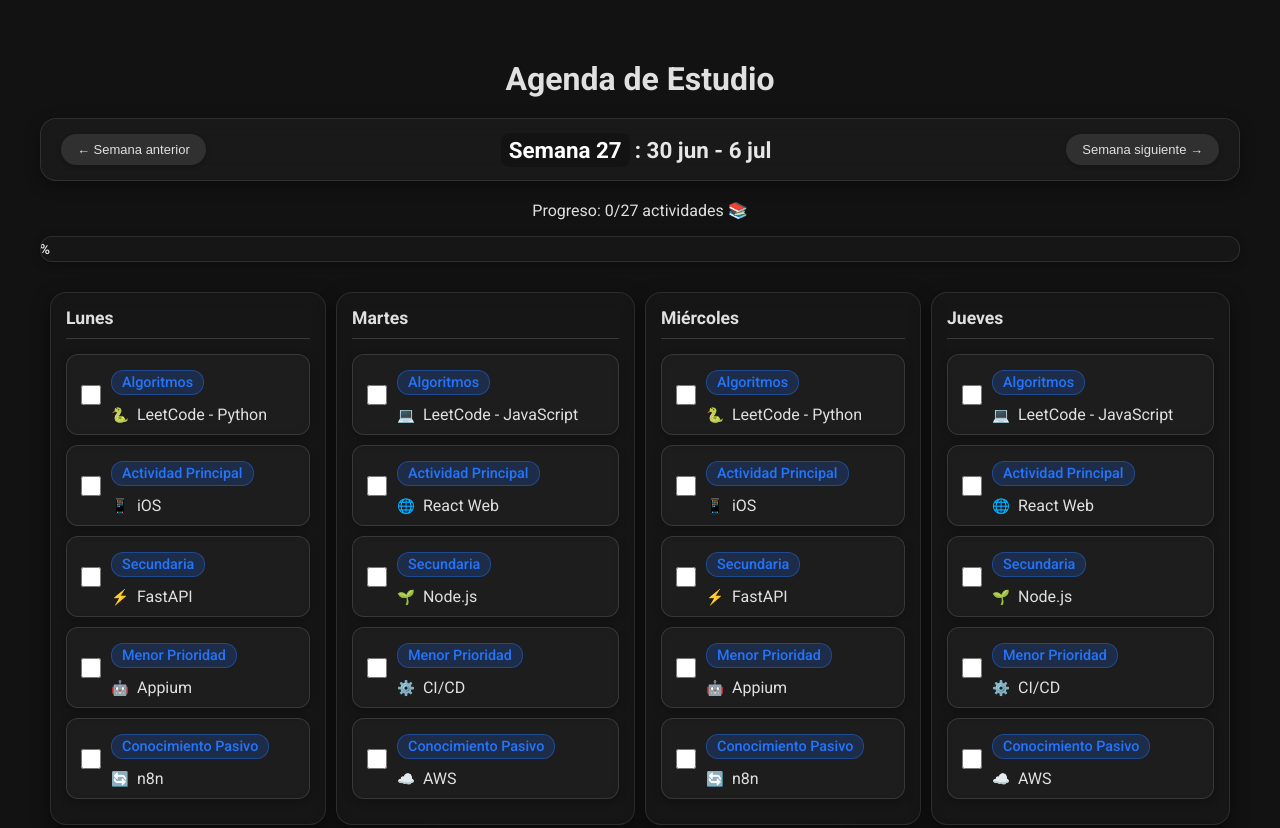
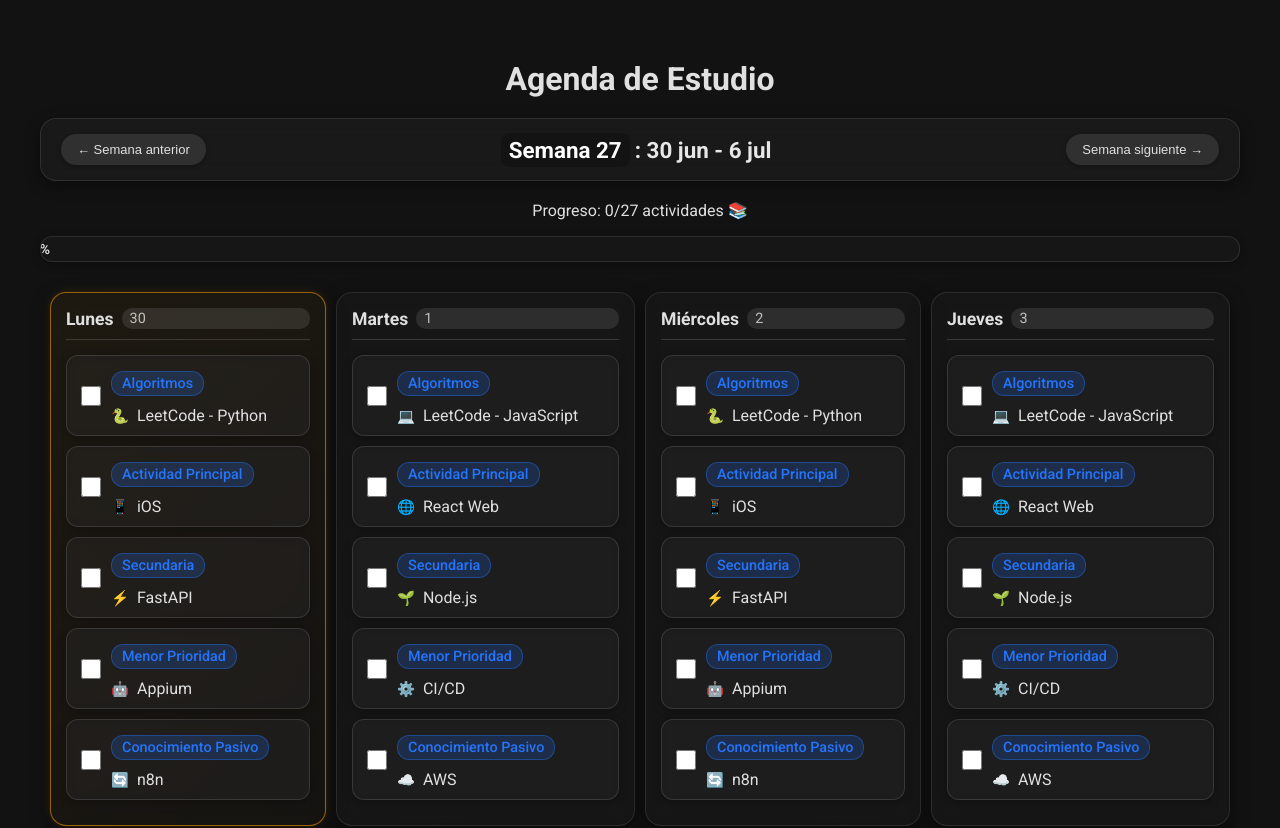
Before and after one commit to cesaroer/study_planner, a React (Create React App) app: page / in a window 1280 px wide. Shown: the top 828 px of the page. Built offline with nearby package versions, Linux system fonts and the light colour scheme; the HTML template or start-up script is replaced by a standard one.

Commit message:
Fixed modal view and todays indicator

```diff
--- a/package.json
+++ b/package.json
@@ -3,6 +3,7 @@
   "version": "0.1.0",
   "private": true,
   "dependencies": {
+    "date-fns": "^4.1.0",
     "react": "^18.2.0",
     "react-dom": "^18.2.0",
     "react-scripts": "5.0.1"
--- a/src/App.js
+++ b/src/App.js
@@ -5,13 +5,17 @@ import DayView from './components/DayView';
 import DayDetailModal from './components/DayDetailModal';
 import { defaultActivities } from './data/defaultActivities';
 import ProgressBar from './components/ProgressBar';
+import { format, startOfWeek, addDays, parseISO } from 'date-fns';
+import { es } from 'date-fns/locale';
 
 export default function App() {
   const [currentWeek, setCurrentWeek] = useState(() => {
+    // Get current date
     const today = new Date();
-    const monday = new Date(today);
-    monday.setDate(today.getDate() - today.getDay() + (today.getDay() === 0 ? -6 : 1));
-    return monday.toISOString().split('T')[0];
+    // Get the start of the current week (Monday)
+    const monday = startOfWeek(today, { weekStartsOn: 1 });
+    // Format as YYYY-MM-DD
+    return format(monday, 'yyyy-MM-dd');
   });
 
   const [weeksData, setWeeksData] = useLocalStorage('studyPlannerData', {});
@@ -49,9 +53,9 @@ export default function App() {
   };
 
   const navigateWeek = (direction) => {
-    const date = new Date(currentWeek);
-    date.setDate(date.getDate() + (direction === 'next' ? 7 : -7));
-    setCurrentWeek(date.toISOString().split('T')[0]);
+    const currentMonday = parseISO(currentWeek);
+    const newMonday = addDays(currentMonday, direction === 'next' ? 7 : -7);
+    setCurrentWeek(format(newMonday, 'yyyy-MM-dd'));
   };
 
   // Calculate progress
@@ -77,6 +81,34 @@ export default function App() {
   }, {});
 
   const days = ['Lunes', 'Martes', 'Miércoles', 'Jueves', 'Viernes', 'Sábado', 'Domingo'];
+
+  // Function to get day number from day name and current week
+  const getDayNumber = (dayName) => {
+    const dayIndex = days.indexOf(dayName);
+    if (dayIndex === -1) return '';
+
+    const weekStart = parseISO(currentWeek);
+    const dayDate = addDays(weekStart, dayIndex);
+    return format(dayDate, 'd');
+  };
+
+  // Get today's date
+  const today = new Date();
+  const todayFormatted = format(today, 'yyyy-MM-dd');
+  const todayDayName = days[today.getDay() === 0 ? 6 : today.getDay() - 1]; // Convert JS day to our day index
+
+  // Function to check if a day is today
+  const isCurrentDay = (dayName) => {
+    // Get the date for the current week's Monday
+    const weekStart = parseISO(currentWeek);
+    const dayIndex = days.indexOf(dayName);
+    const dayDate = addDays(weekStart, dayIndex);
+
+    // Format the day's date as YYYY-MM-DD
+    const dayFormatted = format(dayDate, 'yyyy-MM-dd');
+
+    return dayFormatted === todayFormatted;
+  };
 
   const [isModalOpen, setIsModalOpen] = useState(false);
   const [selectedDay, setSelectedDay] = useState(null);
@@ -137,9 +169,11 @@ export default function App() {
             <DayView
               key={day}
               day={day}
+              dayNumber={getDayNumber(day)}
               activities={activitiesByDay[day]}
               onToggle={handleToggleActivity}
               onDayClick={() => handleDayClick(day)}
+              isToday={isCurrentDay(day)}
             />
           )
         ))}
--- a/src/components/DayView.js
+++ b/src/components/DayView.js
@@ -1,14 +1,24 @@
 import React from 'react';
 import Activity from './Activity';
 
+// Returns the ISO 8601 week number for the given date
+// Based on https://weeknumber.com/how-to/javascript
 export const getWeekNumber = (date) => {
-  const oneJan = new Date(date.getFullYear(), 0, 1);
-  return Math.ceil((((date - oneJan) / 86400000) + oneJan.getDay() + 1) / 7);
+  // Create a copy of the date to avoid modifying the original
+  const d = new Date(Date.UTC(date.getFullYear(), date.getMonth(), date.getDate()));
+  // Set to the nearest Thursday (current date + 4 - current day number)
+  // Make Sunday's day number 7 instead of 0
+  d.setUTCDate(d.getUTCDate() + 4 - (d.getUTCDay() || 7));
+  // Get the first day of the year
+  const yearStart = new Date(Date.UTC(d.getUTCFullYear(), 0, 1));
+  // Calculate the week number: 1 + (days since year start / 7)
+  const weekNo = Math.ceil((((d - yearStart) / 86400000) + 1) / 7);
+  return weekNo;
 };
 
-const DayView = ({ day, activities, onToggle, onDayClick }) => (
-  <div className="day-view" onClick={onDayClick}>
-    <h3>{day}</h3>
+const DayView = ({ day, dayNumber, activities, onToggle, onDayClick, isToday = false }) => (
+  <div className={`day-view ${isToday ? 'today' : ''}`} onClick={onDayClick}>
+    <h3>{day} <span className="day-number">{dayNumber}</span></h3>
     <div className="activities-container">
       {activities.map(activity => (
         <Activity
--- a/src/components/ModalActivity.js
+++ b/src/components/ModalActivity.js
@@ -7,14 +7,14 @@ const ModalActivity = ({ activity, onToggle }) => {
   };
 
   return (
-    <div className={`modal-activity-tile ${activity.completado ? 'completed' : ''}`} onClick={handleClick}>
-      <div className="modal-activity-content">
+    <div className={`modal-activity-tile ${activity.completado ? 'completed' : ''}`}>
+      <div className="modal-activity-content" onClick={handleClick}>
         {activity.icono && <span className="modal-activity-icon">{activity.icono}</span>}
         <h4 className="modal-activity-title">{activity.actividad}</h4>
         <span className="modal-activity-tag">{activity.tipo}</span>
       </div>
       {activity.completado && (
-        <div className="modal-checkmark-overlay">
+        <div className="modal-checkmark-overlay" onClick={handleClick}>
           <span role="img" aria-label="completed">✅</span>
         </div>
       )}
--- a/src/components/WeekNavigation.js
+++ b/src/components/WeekNavigation.js
@@ -1,22 +1,21 @@
 import React from 'react';
+import { format, startOfWeek, addDays, parseISO } from 'date-fns';
+import { es } from 'date-fns/locale';
 import { getWeekNumber } from './DayView';
 
 const getWeekRange = (date) => {
-  const start = new Date(date);
-  start.setDate(date.getDate() - date.getDay() + (date.getDay() === 0 ? -6 : 1)); // Monday
-  const end = new Date(start);
-  end.setDate(start.getDate() + 6); // Sunday
+  const start = startOfWeek(parseISO(date), { weekStartsOn: 1 });
+  const end = addDays(start, 6); // Sunday
   return { start, end };
 };
 
 const formatDate = (date) => {
-  return date.toLocaleDateString('es-ES', { day: 'numeric', month: 'short' });
+  return format(date, 'd MMM', { locale: es });
 };
 
 const WeekNavigation = ({ onPrev, onNext, currentWeek }) => {
-  const date = new Date(currentWeek);
-  const weekNumber = getWeekNumber(date);
-  const { start, end } = getWeekRange(date);
+  const weekNumber = getWeekNumber(parseISO(currentWeek));
+  const { start, end } = getWeekRange(currentWeek);
   const weekRangeString = `${formatDate(start)} - ${formatDate(end)}`;
 
   return (
--- a/src/index.css
+++ b/src/index.css
@@ -153,6 +153,25 @@ body {
   border: 1px solid rgba(255, 255, 255, 0.1); /* Subtle glass border */
 }
 
+.day-view.today {
+  position: relative;
+  z-index: 1;
+  border: 1px solid rgba(255, 165, 0, 0.5); /* More subtle orange border */
+  background: linear-gradient(135deg, rgba(255, 165, 0, 0.05) 0%, rgba(255, 165, 0, 0.02) 100%); /* Very subtle gradient */
+}
+
+.day-view.today::before {
+  content: '';
+  position: absolute;
+  top: 0;
+  left: 0;
+  right: 0;
+  bottom: 0;
+  border-radius: 16px;
+  box-shadow: 0 0 8px rgba(255, 165, 0, 0.2); /* Very subtle glow */
+  pointer-events: none;
+}
+
 .day-view:hover {
   transform: translateY(-3px); /* More pronounced lift */
   box-shadow: 0 10px 28px rgba(0,0,0,0.6); /* Stronger shadow on hover */
@@ -165,6 +184,19 @@ body {
   border-bottom: 1px solid rgba(255, 255, 255, 0.15); /* Subtle separator */
   color: #E0E0E0; /* Consistent text color */
   font-size: 1.1rem;
+  display: flex;
+  justify-content: space-between;
+  align-items: center;
+}
+
+.day-view .day-number {
+  background: rgba(255, 255, 255, 0.1);
+  color: rgba(255, 255, 255, 0.7);
+  font-size: 0.8rem;
+  padding: 2px 8px;
+  border-radius: 10px;
+  margin-left: 8px;
+  font-weight: normal;
 }
 
 .day-view ul {
@@ -406,8 +438,19 @@ body {
   box-shadow: 0 5px 15px rgba(0, 0, 0, 0.4);
 }
 
-.modal-activity-tile.completed .modal-activity-content {
-  filter: blur(2px) grayscale(50%); /* Blur and desaturate when completed */
+.modal-activity-tile.completed {
+  filter: grayscale(30%); /* Only slight desaturation */
+  opacity: 0.8; /* Make it slightly transparent */
+  /* Keep pointer events enabled for the checkmark */
+}
+
+/* Fix for the checkmark overlay to be clickable */
+.modal-checkmark-overlay {
+  pointer-events: none; /* Allow clicks to pass through to the parent */
+}
+
+.modal-checkmark-overlay > span {
+  pointer-events: auto; /* Make the emoji clickable */
 }
 
 .modal-activity-tile.completed .modal-checkmark-overlay {
```
Also changed, not shown: 1 other file (tests, documents, lock files or other folders).
